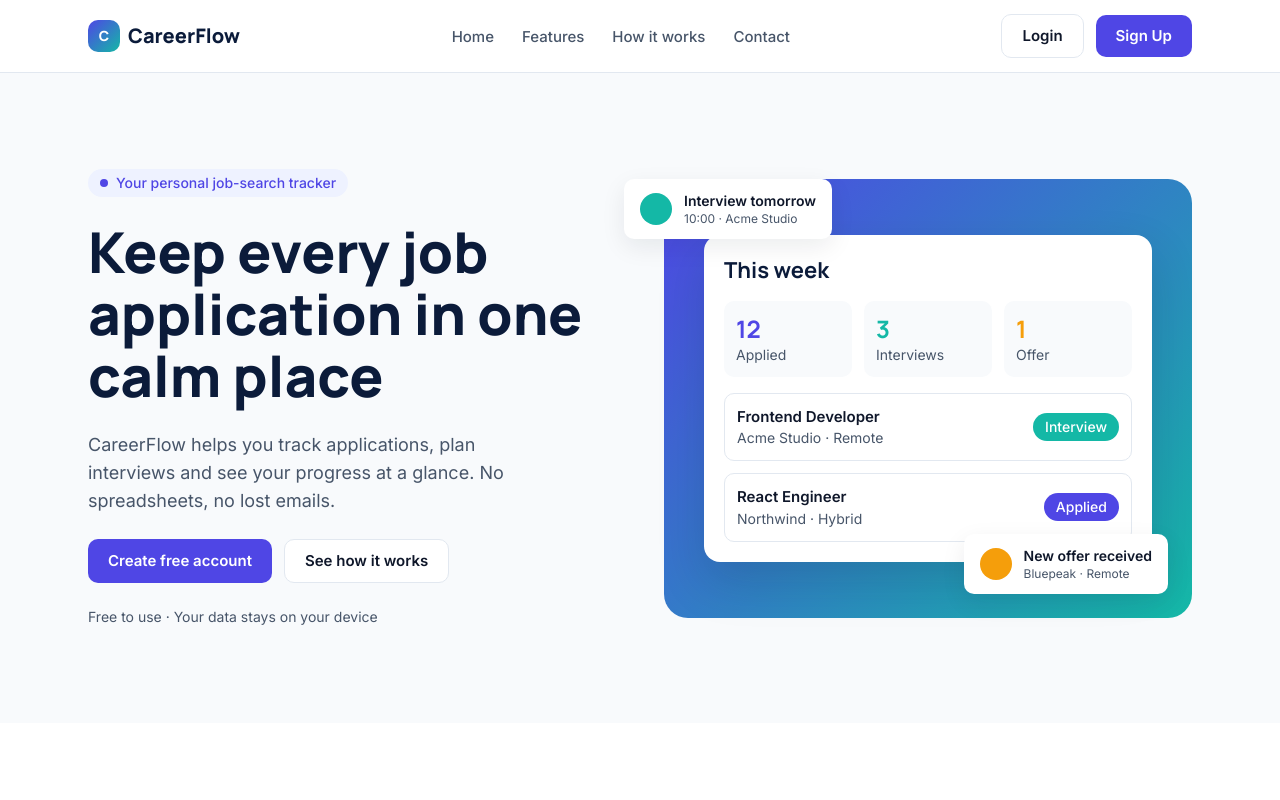
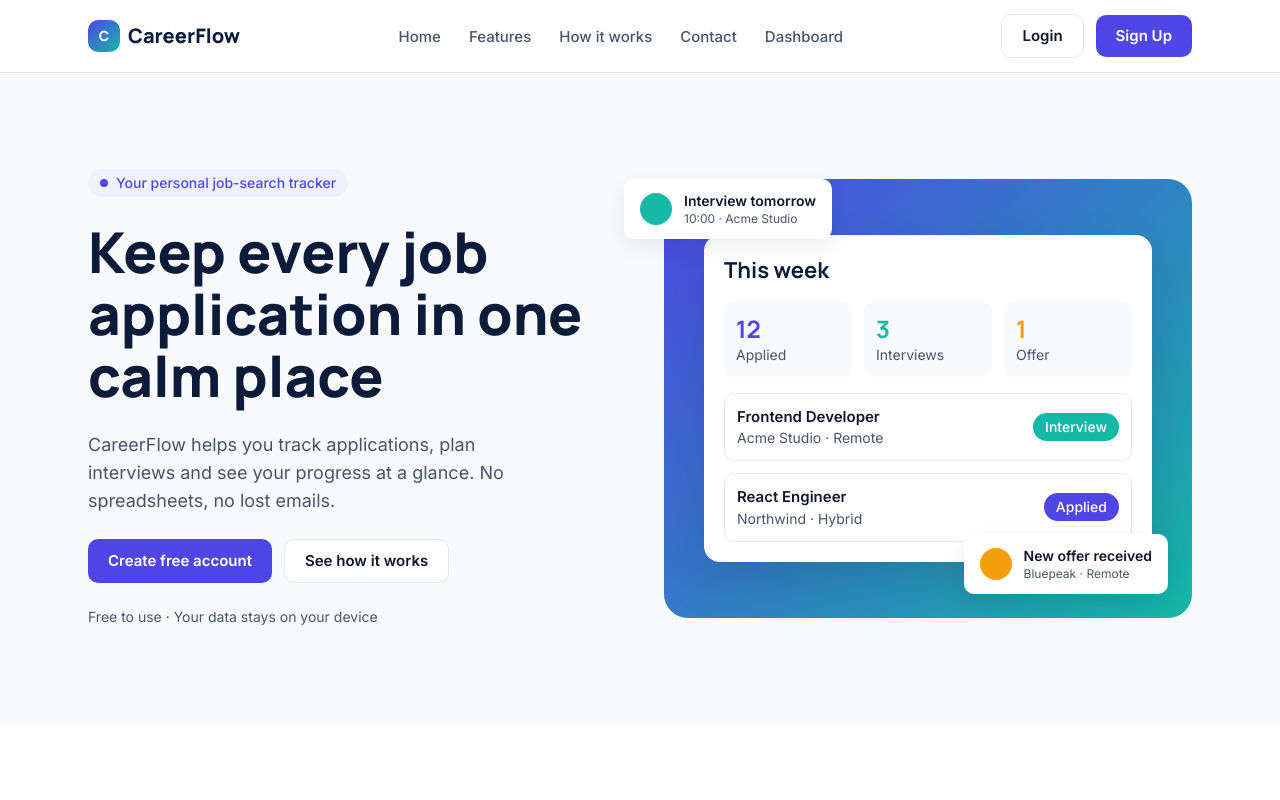
Before and after one commit to Raheeq2004/careerflow, a React (Vite) app: page / in a window 1280 px wide. Shown: the top 800 px of the page. Built offline with nearby package versions, Linux system fonts and the light colour scheme.

Commit message:
CF-FE-022: add dashboard link to landing navbar

```diff
--- a/src/features/landing/components/Navbar.jsx
+++ b/src/features/landing/components/Navbar.jsx
@@ -3,7 +3,11 @@ import { navLinks } from "../data/navLinks";
 
 import Logo from "../../../components/UI/Logo";
 
-function Navbar() {
+import { Link } from "react-router";
+
+const linkClasses = "rounded-control px-3 py-2 text-[15px] font-medium text-muted transition-colors hover:bg-brand-soft hover:text-brand";
+
+  function Navbar() {
   return (
     <header className="sticky top-0 z-50 border-b border-line bg-white/90 backdrop-blur">
       <nav className="mx-auto flex h-18 max-w-6xl items-center justify-between px-4 sm:px-6">
@@ -11,13 +15,16 @@ function Navbar() {
 
         <ul className="hidden items-center gap-1 md:flex">
           {navLinks.map((link) => (
-            <li key={link.href}>
-              <a
-                href={link.href}
-                className="rounded-control px-3 py-2 text-[15px] font-medium text-muted transition-colors hover:bg-brand-soft hover:text-brand"
-              >
-                {link.label}
-              </a>
+            <li key={link.label}>
+              {link.to ? (
+                <Link to={link.to} className={linkClasses}>
+                  {link.label}
+                </Link>
+              ) : (
+                <a href={link.href} className={linkClasses}>
+                  {link.label}
+                </a>
+              )}
             </li>
           ))}
         </ul>
--- a/src/features/landing/data/navLinks.js
+++ b/src/features/landing/data/navLinks.js
@@ -3,4 +3,5 @@ export const navLinks = [
   { label: "Features", href: "#features" },
   { label: "How it works", href: "#how-it-works" },
   { label: "Contact", href: "#contact" },
+  { label: "Dashboard", to: "/app/dashboard"},
 ];
```
